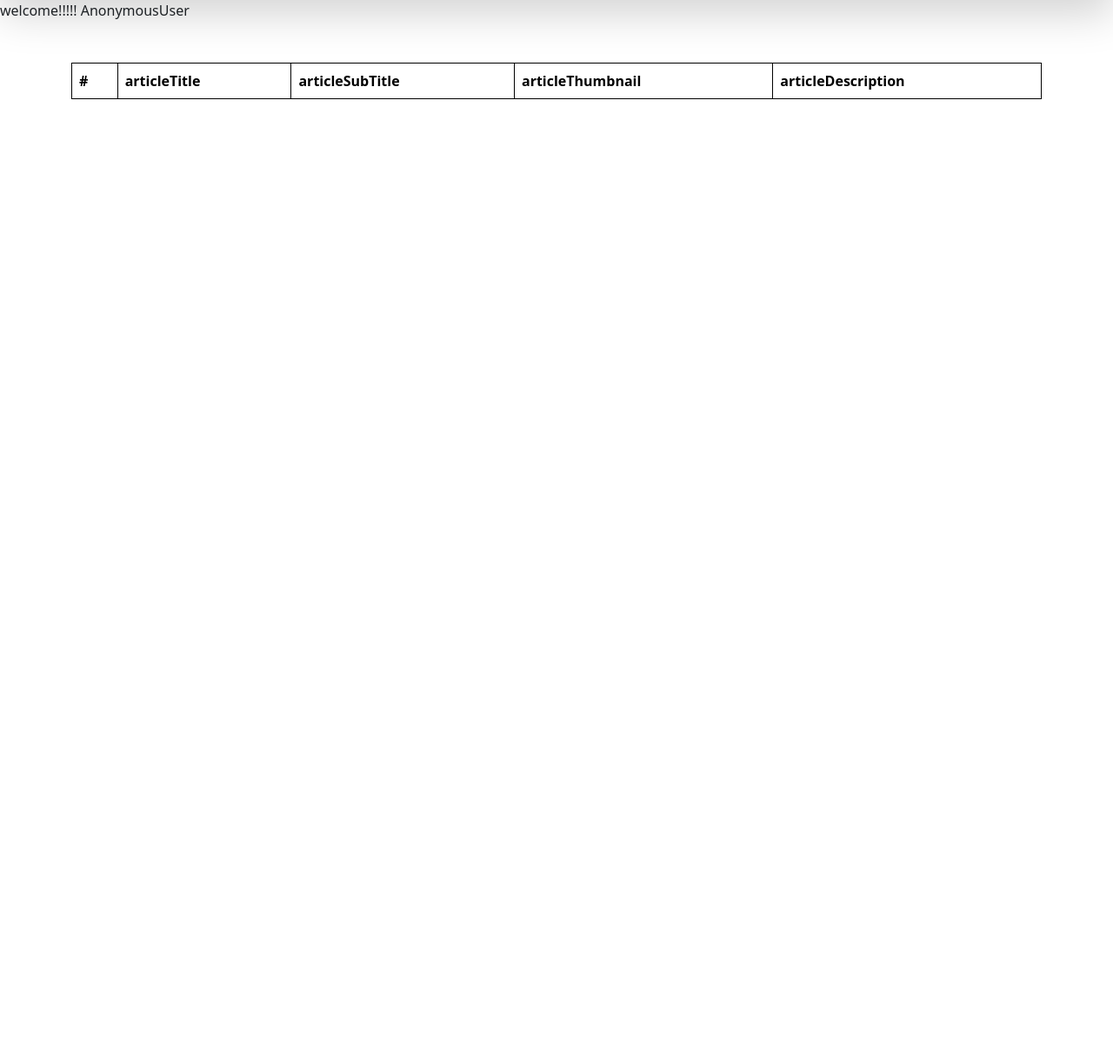
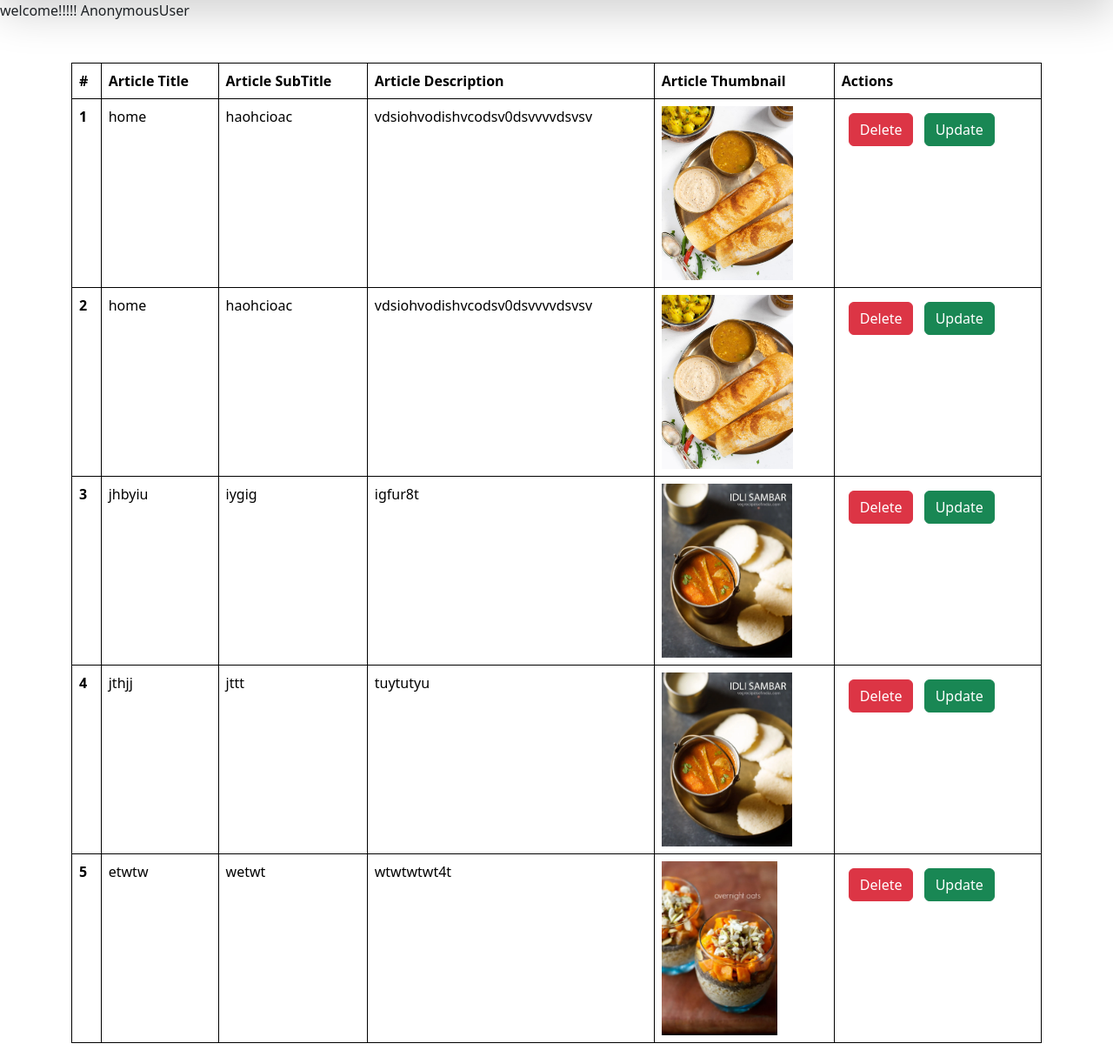
Before and after one commit to keerthika06/djangoSample, a Django app: page /show-article/ in a window 1280 px wide. Shown: the part 126-1341 px from the top of the page at 87% size. Before the commit the page ends 240 px from the top, so only its background shows below. Run offline with Django 4.2, Linux system fonts and the light colour scheme; data comes from the database, SQL or seed files in the repository; both versions use the stored data as it was after the commit; lists and menus that the app fills with data are empty.

Commit message:
added showarticle

```diff
--- /dev/null
+++ b/article/ref.txt
@@ -0,0 +1,3 @@
+from article.models import Article
+a = Article.objects.all
+a
--- a/article/templates/login.html
+++ b/article/templates/login.html
@@ -15,7 +15,7 @@
             {% endfor %}
          </div>
 <ul class="messages">
-    <li {% if message.tags %} class = "{{message.tags}}"{% endif %}>{{message}}</li>"
+    <li {% if message.tags %} class = "{{message.tags}}"{% endif %}>{{message}}</li>
 </ul>
 
 {% endif %}
--- a/article/templates/showArticle.html
+++ b/article/templates/showArticle.html
@@ -11,27 +11,27 @@
     <thead>
       <tr>
         <th scope="col">#</th>
-        <th scope="col">articleTitle </th>
-        <th scope="col">articleSubTitle</th>
-        <th scope="col">articleThumbnail</th>
-        <th scope="col">articleDescription</th>
+        <th scope="col">Article Title </th>
+        <th scope="col">Article SubTitle</th>
+        <th scope="col">Article Description</th>
+        <th scope="col">Article Thumbnail </th>
+        <th scope="col">Actions</th>
       </tr>
     </thead>
     <tbody>
-      {% for a in article %}
+      {% for a in articles %}
       <tr>
         <th scope="row">{{forloop.counter}}</th>
         <td>{{a.articleTitle}}</td>
 
         <td>{{a.articleSubTitle}}</td>
         <td>{{a.articleDescription}}</td>
-
-
-        <td>{{a.articleThumbnail}}</td>
+        <!-- <td>{{a.articleThumbnail}}</td> -->
         <td> <img src="/media/{{a.articleThumbnail}}" style="height:200px"> </td>
         <td>
-          <a href="/delete-recepie/{{recepie.id}}/" class = "btn btn-danger m-2">Delete</a>
-          <a href="/update-recepie/{{recepie.id}}" class="btn btn-success">Update</a>
+
+          <a href="/delete-article/{{article.id}}/" class = "btn btn-danger m-2">Delete</a>
+          <a href="/update-article/{{article.id}}" class="btn btn-success">Update</a>
           <!-- <a href="/update-recepies/{{recepie.id}}/" class = "btn btn-success">Update </a> -->
         </td>
 
@@ -41,4 +41,5 @@
 
     </tbody>
   </table>
+</div>
   {% endblock %}
--- a/article/views.py
+++ b/article/views.py
@@ -41,7 +41,7 @@ def login_page(request):
 
                 return redirect('/add-user/')
             elif user.is_author:
-                return redirect('/addArticle')
+                return redirect('/add-article/')
             elif user.is_publisher:
                 return redirect('/Publisher')
             else:
@@ -98,13 +98,38 @@ def add_article(request):
             articleThumbnail = articleThumbnail,
             articleDescription = articleDescription
         )
+        return redirect('/add-article/')
+    queryset= Article.objects.all()
+
+    if request.GET.get('search'):
+        queryset = queryset.filter(recepie_name__icontains = request.GET.get('search'))
+        print(request.GET.get('search'))
 
 
-    return render(request, "addArticle.html")
+    context = {'articles': queryset}
+    return render(request, "addArticle.html",context)
+
+
+
+
+
+
+
+
+
+    #queryset= Article.objects.all()
+    #context = {'recepies': queryset}
+
+
+
+
+
+
+    #return render(request, "addArticle.html")
 
 def showArticle(request):
     queryset = Article.objects.all()
-    context = {'articles':queryset}
+    context = { 'articles':queryset}
 
 
     return render(request, "showArticle.html",context)
```
Also changed, not shown: article/templates/addArticle.html (+53 -3 lines), db.sqlite3, images/Dosa-recipe-plain-sada-dosa-Piping-Pot-Curry.jpg (added), images/Dosa-recipe-plain-sada-dosa-Piping-Pot-Curry_eYOglKr.jpg (added), images/idli-sambar.webp (added), images/idli-sambar_rnE4u3R.webp (added), images/oats.webp (added).
